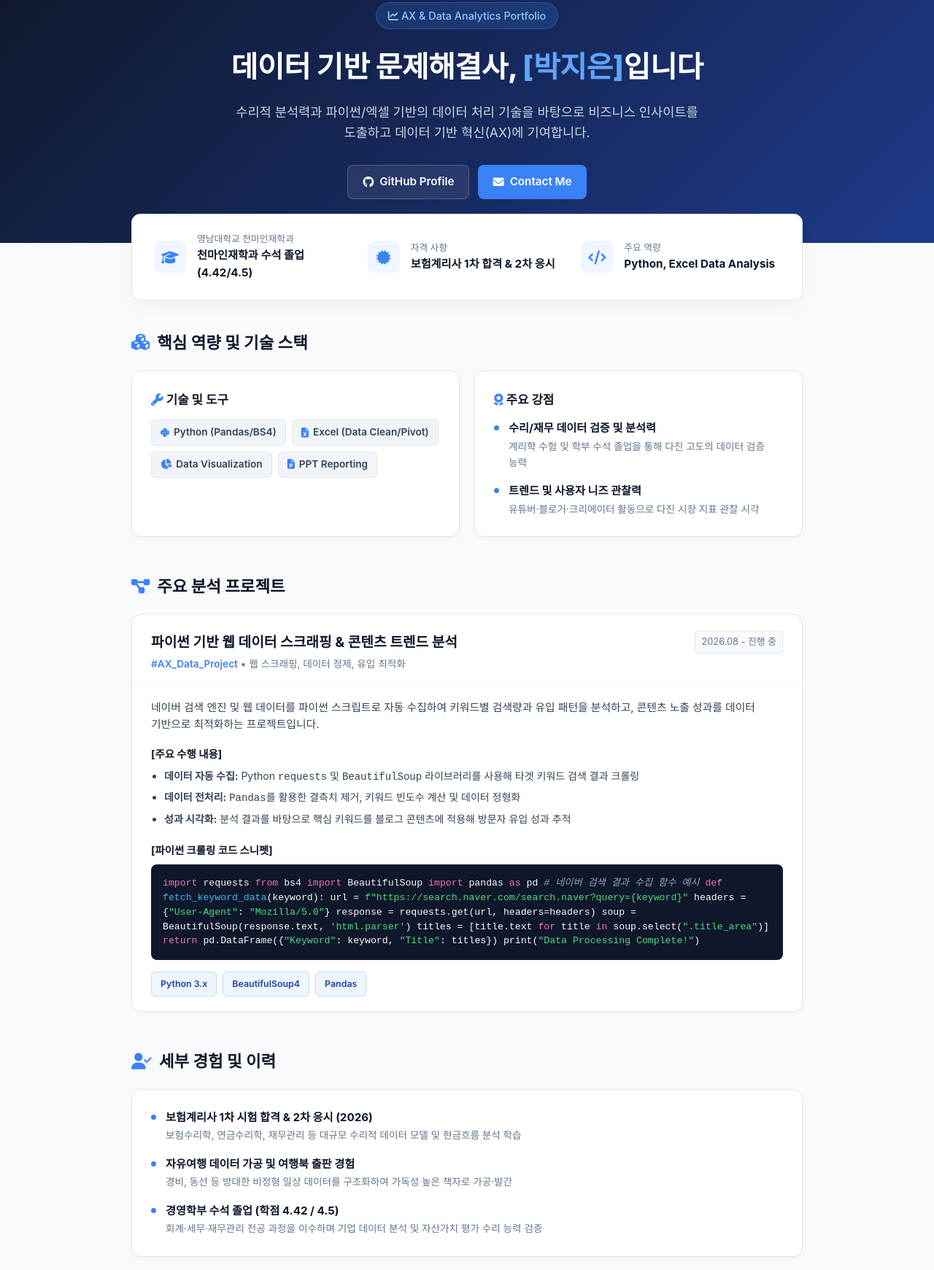
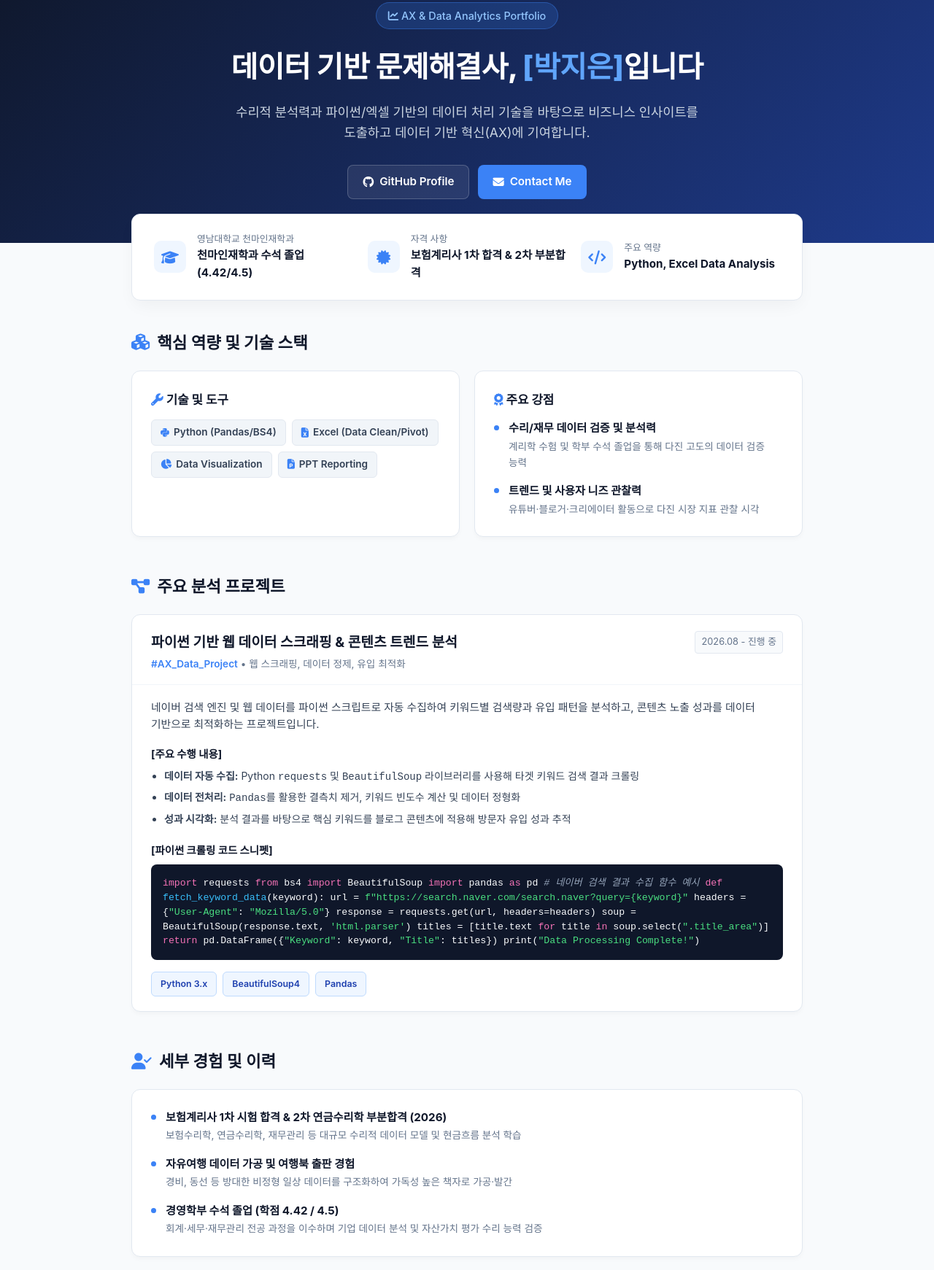
Before and after one commit to roughlywritten/data-pf, a plain HTML site: page index.html in a window 1280 px wide. Shown: the part 77-1818 px from the top of the page at 73% size. Drawn offline with Linux system fonts and the light colour scheme; a web font is replaced by a local one.

Commit message:
Update index.html

```diff
--- a/index.html
+++ b/index.html
@@ -386,7 +386,7 @@
                 <div class="info-icon"><i class="fa-solid fa-certificate"></i></div>
                 <div class="info-text">
                     <div class="label">자격 사항</div>
-                    <div class="value">보험계리사 1차 합격 & 2차 응시</div>
+                    <div class="value">보험계리사 1차 합격 & 2차 부분합격</div>
                 </div>
             </div>
             <div class="info-item">
@@ -488,7 +488,7 @@ print(<span class="string">"Data Processing Complete!"</span>)
             <div class="card">
                 <ul class="timeline-list">
                     <li class="timeline-item">
-                        <div class="timeline-title">보험계리사 1차 시험 합격 & 2차 응시 (2026)</div>
+                        <div class="timeline-title">보험계리사 1차 시험 합격 & 2차 연금수리학 부분합격 (2026)</div>
                         <div class="timeline-desc">보험수리학, 연금수리학, 재무관리 등 대규모 수리적 데이터 모델 및 현금흐름 분석 학습</div>
                     </li>
                     <li class="timeline-item">
```
